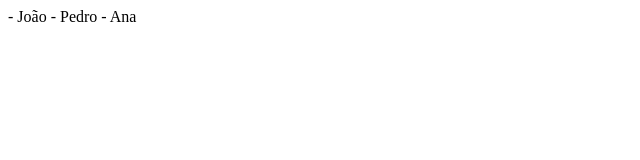
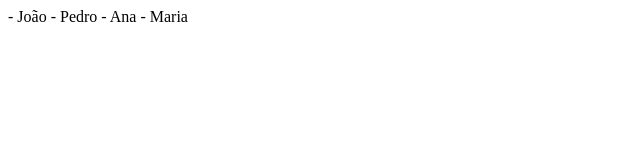
Before and after one commit to fbamuniz/projeto-3b1, a plain HTML site: page index.html in a window 1280 px wide. Shown: the full height of the page, 0-640 px from the left. Drawn offline with Linux system fonts and the light colour scheme.

Commit message:
Versão 5.0

```diff
--- a/index.html
+++ b/index.html
@@ -10,5 +10,6 @@
     - João
     - Pedro
     - Ana
+    - Maria
 </body>
 </html>
```
